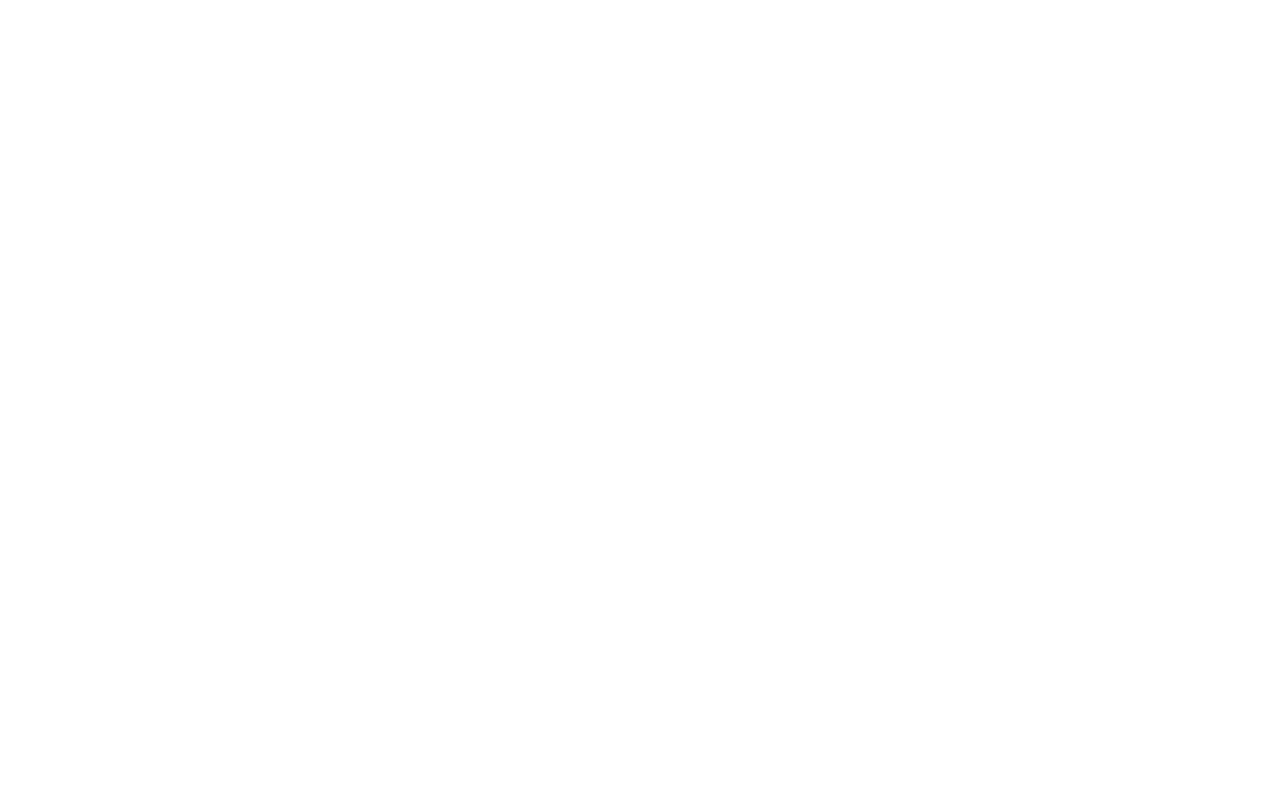
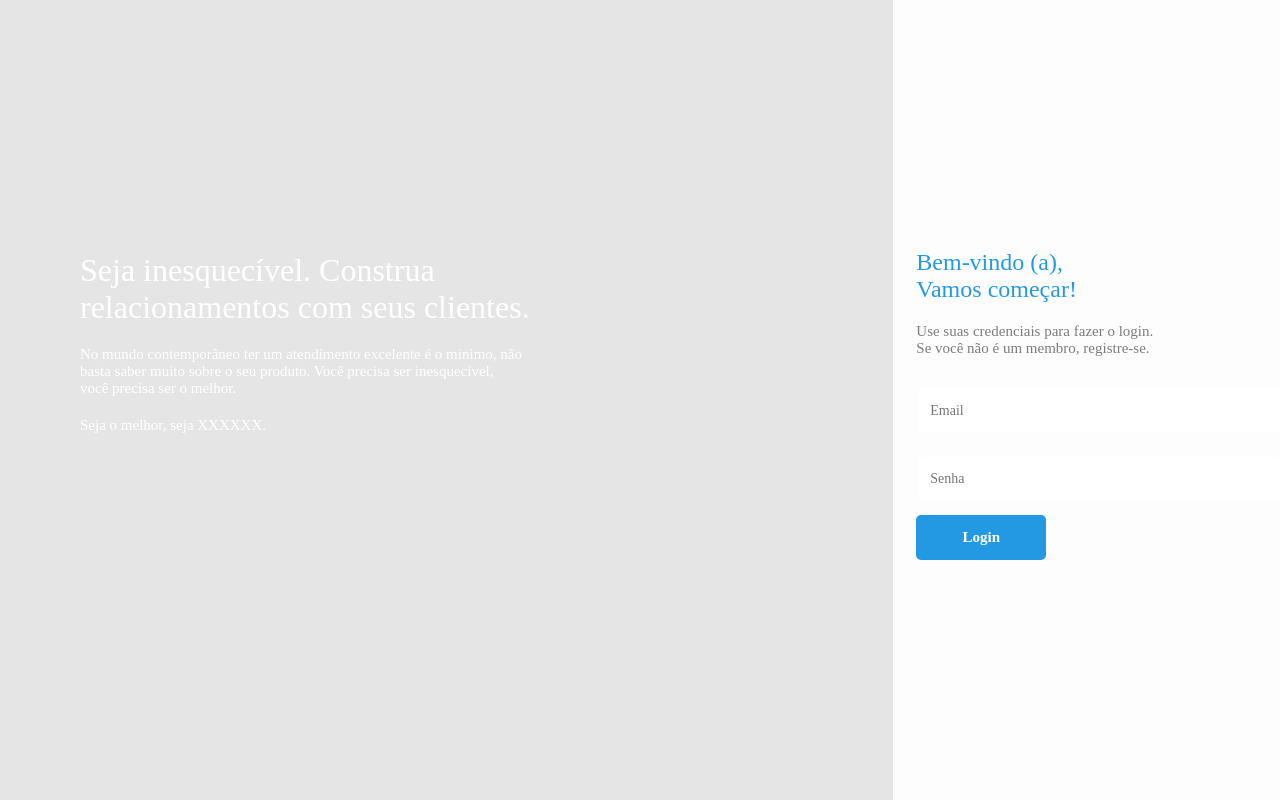
Before and after one commit to carlosgabrielcampo/crm-model, a React (Create React App) app: page / in a window 1280 px wide. Built offline with nearby package versions, Linux system fonts and the light colour scheme.

Commit message:
login page imported from old project

```diff
--- a/package.json
+++ b/package.json
@@ -9,8 +9,10 @@
     "axios": "^1.6.8",
     "react": "^18.2.0",
     "react-dom": "^18.2.0",
+    "react-hook-form": "^7.51.3",
     "react-router-dom": "^6.22.3",
-    "react-scripts": "5.0.1",
+    "react-scripts": "^5.0.1",
+    "sass": "^1.75.0",
     "web-vitals": "^2.1.4"
   },
   "scripts": {
--- a/src/App.jsx
+++ b/src/App.jsx
@@ -2,6 +2,8 @@
 import Router from "./routes";
 import AuthProvider from "./config/context/auth/index.jsx";
 import CRMProvider from "./config/context/provider/index.jsx";
+import './style.scss';
+
 
 function App() {
   return (
--- a/src/Routes/index.jsx
+++ b/src/Routes/index.jsx
@@ -1,9 +1,10 @@
 import { Routes, Route } from "react-router-dom";
+import Login from "../pages/auth/login";
 
 export default function Router() {
   return (
       <Routes>
-        <Route path="/" element={<></>}/>
+        <Route path="/" element={<Login/>}/>
         <Route path="/home" element={<></>}/>
         <Route path="/financeiro" element={<></>}/>
         <Route path="/cadastro" element={<></>}/>
--- /dev/null
+++ b/src/components/button/index.jsx
@@ -0,0 +1,8 @@
+import "./style.scss"
+export default function Button({ className, onClick, disabled, value, style }) {
+	return (
+		<div className='button-input'>
+			<input className={className} type="button" style={style} disabled={disabled} onClick={() => onClick()} value={value}/>
+		</div>
+	);
+}
--- /dev/null
+++ b/src/components/button/style.scss
@@ -0,0 +1,12 @@
+.button-input {
+  position: relative;
+  input {
+    cursor: pointer;
+    font-size: 14px;
+    font-weight: 900;
+    display: flex;
+    justify-content: center;
+    padding: 14px;
+    border: none;
+  }
+}
--- /dev/null
+++ b/src/components/input/text/index.jsx
@@ -0,0 +1,12 @@
+import './style.scss';
+export default function InputText({  className, maxLength,  onChange, onKeyUp,  type,  label,  placeholder,  value,  linkName,  handlerClickLink, errors,  register,  children,  disabled, required }) {
+	return(
+		<div className={ (className ? className : '') + ' content-input'}>
+			<input type={type} placeholder={ placeholder || ' ' } { ...register } onChange={onChange} value={ value } onKeyUp={onKeyUp} maxLength={maxLength} required={required} disabled={disabled}/>
+			<label>{ label }</label>
+			{ children }
+			{ errors && errors[register.name] &&  <span className="error-message">{ errors[register.name].message }</span> }
+			{ linkName && <p className="link" onClick={ () => handlerClickLink() }>{ linkName }</p> }
+		</div>
+	);
+}
--- /dev/null
+++ b/src/components/input/text/style.scss
@@ -0,0 +1,42 @@
+.content-input {
+  display: flex;
+  position: relative;
+  flex-direction: column;
+  align-items: center;
+  position: relative;
+  padding: 14px;
+  padding-top: 10px;
+  width: 100%;
+  input {
+    font-size: 14px;
+    font-weight: 500;
+    padding: 14px 12px;
+    width: 100%;
+  }
+  input:focus + label{
+    transition: 1s;
+    top: 2px;
+  }
+
+  input:not(:placeholder-shown) + label{
+    transition: 1s;
+    top: 2px;
+  }
+
+  label {
+    transition: 1s;
+    pointer-events: none;
+    left: 10px;
+    font-weight: 600;
+    font-size: 14px;
+    top: 34%;
+    color: rgba(124, 124, 124, 0.7);
+    background-color: #fff;
+    background: linear-gradient(180deg, #ffffff00 0%, #fff 35%);
+    position: absolute;
+  }
+  .error-message {
+    left: 10px;
+    bottom: 0;
+  }
+}
--- /dev/null
+++ b/src/pages/auth/login/index.jsx
@@ -0,0 +1,98 @@
+import { useNavigate } from 'react-router-dom';
+import api from '../../../config/api';
+import './style.scss';
+import { useForm } from 'react-hook-form';
+import { useState } from 'react';
+import InputText from '../../../components/input/text';
+import Button from '../../../components/button';
+
+export default function Login() {
+	const { register, handleSubmit, formState: { errors } } = useForm();
+	const [error, setError] = useState({
+		error: true,
+		message: null
+	});
+	const [email, setemail] = useState();
+	const navigate = useNavigate();
+
+	function auth({ email, password }) {
+		api.post('/login', { email, password })
+			.then(response => {
+				const { data } = response;
+				if (data.error) {
+					setError(data);
+				} else {
+					sessionStorage.setItem('jwt', data.token);
+					localStorage.setItem('user', JSON.stringify(data.user));
+					navigate('/home');
+				}
+			})
+			.catch(error => {
+				console.error(error);
+			});
+	}
+
+	return (
+		<div className="box">
+			<div className='box-left'>
+				<div className='content'>
+					<div className='title'>
+						<h1>Seja inesquecível. Construa</h1>
+						<h1>relacionamentos com seus clientes.</h1>
+					</div>
+					<div className='subtitle'>
+						<h2>No mundo contemporâneo ter um atendimento excelente é o mínimo, não basta saber muito sobre o seu produto. Você precisa ser inesquecível, você precisa ser o melhor.</h2>
+						<h2>Seja o melhor, seja XXXXXX.</h2>
+					</div>
+				</div>
+			</div>
+			<div className='box-right'>
+				<div className='title'>
+					<h1>Bem-vindo (a),</h1>
+					<h1>Vamos começar!</h1>
+				</div>
+				<div className='subtitle'>
+					<h2>Use suas credenciais para fazer o login.</h2>
+					<h2>Se você não é um membro, registre-se.</h2>
+				</div>
+				<form>
+					<InputText
+						type="text"
+						placeholder="Email"
+						register={register('email', {
+							required: {
+								value: true,
+								message: 'Este campo é obrigatorio!'
+							},
+							pattern: {
+								value: /^[A-Z0-9._%+-]+@[A-Z0-9.-]+\.[A-Z]{2,4}$/i,
+								message: 'Email inválido'
+							},
+							setValueAs: value => {
+								setemail(value);
+								return email;
+							}
+						})}
+						errors={errors}
+					/>
+					<InputText
+						type="password"
+						placeholder="Senha"
+						register={register('password', {
+							required: {
+								value: true,
+								message: 'Este campo é obrigatorio!'
+							}
+						})}
+						errors={errors}
+					/>
+					<Button
+						value="Login"
+						className="button-control"
+						onClick={handleSubmit(auth)} />
+					{ error.error && <p className="error-message">{error.message}</p> }
+				</form>
+			</div>
+		</div>
+	);
+}
--- /dev/null
+++ b/src/pages/auth/login/style.scss
@@ -0,0 +1,115 @@
+.box {
+    background-repeat: no-repeat;
+    img {
+      transform: scaleX(-1);
+    }
+    display: flex;
+    flex-direction: row;
+    height: 100vh;
+    width: 100vw;
+    .box-left {
+      display: flex;
+      width: 90%;
+      height: 100%;
+      justify-content: flex-start;
+      align-items: center;
+      .content {
+        width: 654px;
+        height: 296px;
+        .title {
+          min-width: calc(100% - 80px);
+          margin-left: 80px;
+          h1 {
+            width: 100%;
+            color: #ffffff;
+            font-size: 32px;
+            font-weight: 200;
+            font-family: 'Montserrat', auto;
+          }
+          width: 340px;
+          margin-bottom: 20px;
+        }
+        .subtitle {
+          min-width: calc(80% - 80px);
+          margin-left: 80px;
+          width: 340px;
+          h2 {
+            color: #ffffff;
+            font-size: 15px;
+            font-weight: 100;
+            margin-bottom: 20px;
+            font-family: 'Nunito Sans', auto;
+          }
+          margin-bottom: 30px;
+        }
+        .learnMore {
+          margin-left: 80px;
+          cursor: pointer;
+          background: transparent;
+          font-weight: 100;
+          font-size: 14px;
+          width: 170px;
+          padding: 10px;
+          color: #FFFFFF;
+          border: solid 1px white;
+        }
+        .learnMore:hover {
+          background: rgba(255, 255, 255, 0.3);
+        }
+      }
+    }
+    .box-right {
+      background: rgba(255, 255, 255, 0.918);
+      display: flex;
+      flex-direction: column;
+      justify-content: center;
+      align-items: center;
+      width: 500px;
+      .title {
+        h1 {
+          color: #2499e3;
+          font-size: 24px;
+          font-weight: 400;
+          font-family: 'Montserrat', auto;
+        }
+        width: 340px;
+        margin-bottom: 20px;
+      }
+      .subtitle {
+        width: 340px;
+        h2 {
+          font-size: 15px;
+          font-weight: 400;
+          font-family: 'Nunito Sans', auto;
+        }
+        margin-bottom: 30px;
+      }
+
+      form {
+        display: flex;
+        flex-direction: column;
+        align-items: flex-start;
+        justify-content: center;
+        width: 340px;
+        height: 164px;
+        input {
+          cursor: pointer;
+          border: none;
+          display: flex;
+          width: 100%;
+        }
+
+        input[type="button"] {
+          border: none;
+          background: #2499e3;
+          color: #fff;
+          width: 130px;
+          font-size: 15px;
+          font-family: 'Nunito Sans', auto;
+        }
+        input[type="button"]:hover {
+          background: #249ae3b0;
+        }
+      }
+    }
+  }
--- /dev/null
+++ b/src/style.scss
@@ -0,0 +1,92 @@
+* {
+    margin: 0;
+    padding: 0;
+    color: #7c7c7c;
+    font-family: "Montserrat", auto;
+    ::-webkit-scrollbar {
+      width: 6px;
+      height: 6px;
+    }
+    ::-webkit-scrollbar-track {
+      background: #E5E5E5;
+    }
+    ::-webkit-scrollbar-thumb {
+      background-color: #30b9f5;
+      border-radius: 4px;
+    }
+  }
+
+  body {
+    background-color: #e5e5e5;
+    height: 100vh;
+    width: 100vw;
+  }
+
+  input {
+    border-radius: 5px;
+    border: rgba(146, 146, 146, 0.5) 1px solid;
+    outline: transparent;
+  }
+
+  input:focus {
+    transition: 0.3s;
+    outline: 1px #2499e3 solid;
+  }
+
+  .page {
+    display: flex;
+    height: 100%;
+  }
+
+  #root {
+    min-height: 100%;
+    height: 100%;
+    max-height: 100%;
+    min-width: 100%;
+  }
+
+  .page-title {
+    display: flex;
+    margin: 20px;
+    h1 {
+      font-family: "Montserrat", auto;
+      color: #000;
+      font-weight: 600;
+      font-size: 24px;
+    }
+  }
+
+  .hide {
+    display: none;
+  }
+
+  .p10 {
+    max-width: 10%;
+  }
+
+  .p25 {
+    max-width: 25%;
+  }
+
+  .error-message {
+    color: #E74C3C;
+    font-size: 12px;
+    position: absolute;
+  }
+
+  .footer {
+    display: block;
+    background-color: #E5E5E5;
+    border-top: 1px solid #b1b1b1 ;
+    bottom: 0;
+    height: 70px;
+    width: 100%;
+    z-index: 0;
+    display: flex;
+    justify-content: flex-end;
+    align-items: center;
+    p {
+      text-align: end;
+      margin: 0px 20px 20px 0px;
+    }
+  }
```
Also changed, not shown: src/components/input/select/index.jsx (added), 1 other file (tests, documents, lock files or other folders).
